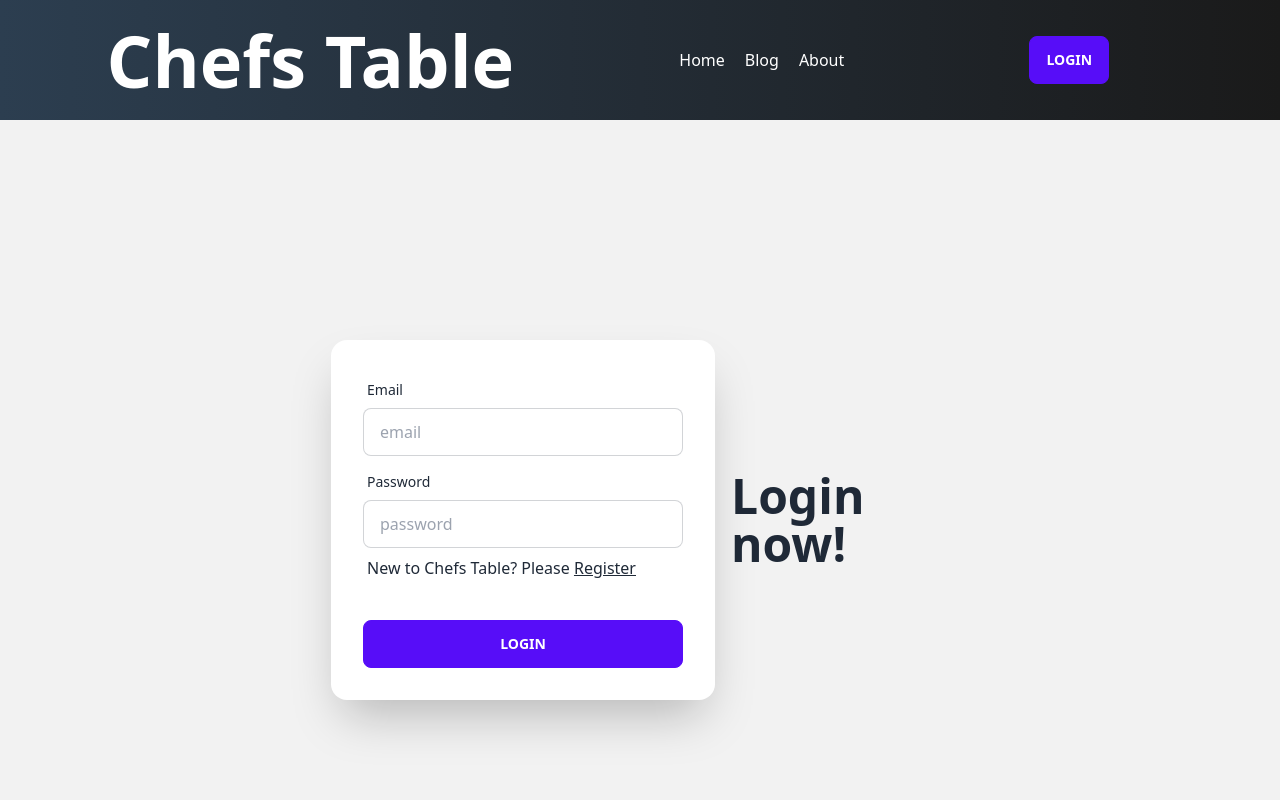
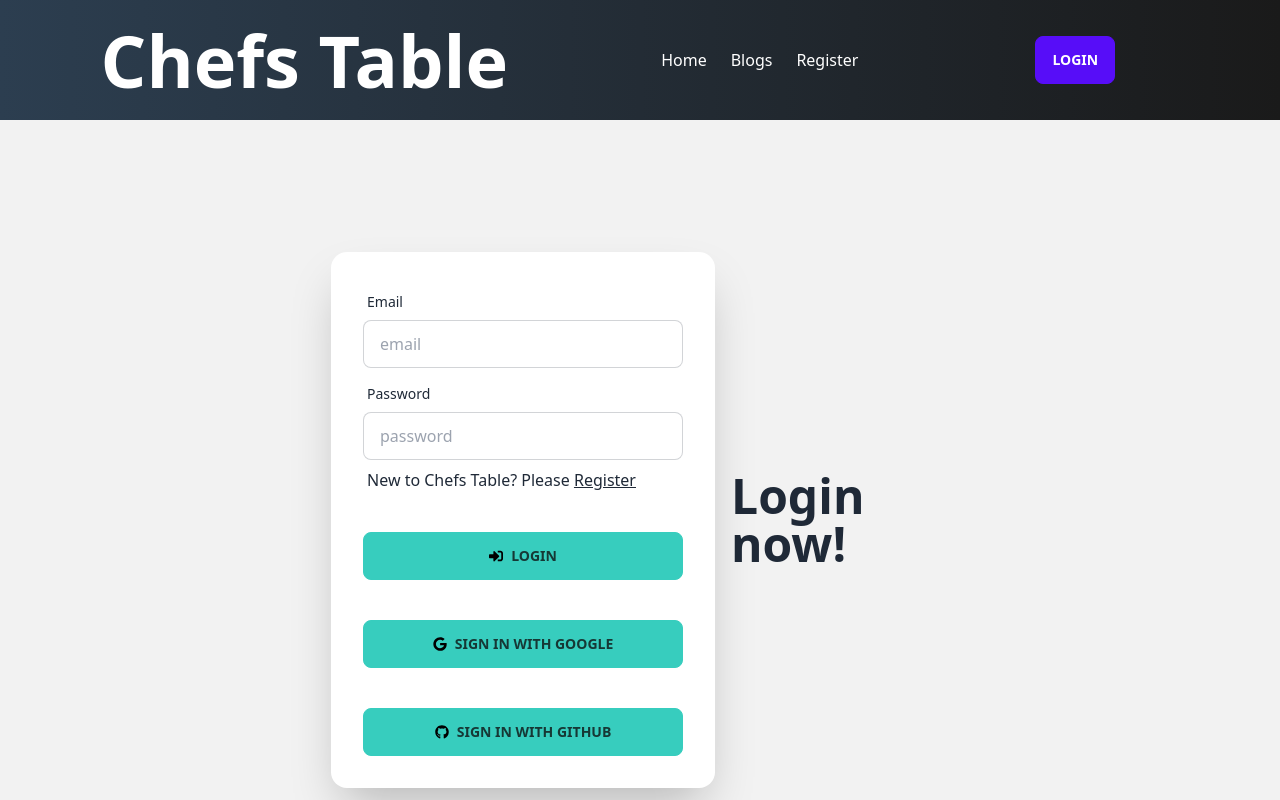
Before and after one commit to evo264714/chef-recipe-hunter-client-, a React (Vite) app: page /login in a window 1280 px wide. Shown: the top 800 px of the page. Built offline with nearby package versions, Linux system fonts and the light colour scheme; no server answers.

Commit message:
active route, github and google signin done

```diff
--- a/src/pages/Login/Login/Login.jsx
+++ b/src/pages/Login/Login/Login.jsx
@@ -1,13 +1,37 @@
-import React, { useContext } from 'react';
+import React, { useContext, useState } from 'react';
 import { Link, useLocation, useNavigate } from 'react-router-dom';
 import { AuthContext } from '../../../providers/AuthProvider';
+import { signInWithPopup } from 'firebase/auth';
+import { FaGoogle } from "react-icons/fa";
+import { FaGithub, FaSignInAlt } from "react-icons/fa";
 
 const Login = () => {
 
-    const { signIn } = useContext(AuthContext);
+    const { signIn, googleProvider, gitHubProvider, auth } = useContext(AuthContext);
+    const [error, setError] = useState('');
     const navigate = useNavigate();
     const location = useLocation()
     const from = location.state?.from?.pathname || '/'
+
+
+    const handleGoogleSignIn = () =>{
+        signInWithPopup(auth, googleProvider)
+        .then(result=>{
+            const user = result.user
+        })
+        .catch(error =>{
+            console.log(error);
+        })
+    }
+    const handleGitHubSignIn = () =>{
+        signInWithPopup(auth, gitHubProvider)
+        .then(result =>{
+            const loggedInUser = result.loggedInUser;
+        })
+        .catch(error =>{
+            console.log(error);
+        })
+    }
 
     const handleLogin = event =>{
         event.preventDefault();
@@ -19,10 +43,12 @@
         signIn(email, password)
         .then(result =>{
             const loggedUser = result.user;
+            console.log(loggedUser);
+            setError('');
             navigate(from, {replace: true})
         })
         .catch(error =>{
-            console.log(error);
+            setError(error.message);
         })
     }
 
@@ -50,9 +76,14 @@
                                 <label className="label">
                                     <span>New to Chefs Table? Please <Link to='/register' className="underline decoration-solid">Register</Link></span>
                                 </label>
+                                <label>
+                                    <span className='text-red-500'>{error}</span>
+                                </label>
                             </div>
                             <div className="form-control mt-6">
-                                <button className="btn btn-primary">Login</button>
+                                <button className="btn btn-accent mb-10"><FaSignInAlt className='text-black me-2'/>Login</button>
+                                <button onClick={handleGoogleSignIn} className="btn btn-accent mb-10"><FaGoogle className='text-black me-2'/>  Sign in with Google</button>
+                                <button onClick={handleGitHubSignIn} className="btn btn-accent"><FaGithub className='text-black me-2'/>Sign in with Github</button>
                             </div>
                         </div>
                     </div>
--- a/src/pages/Login/Register/Register.jsx
+++ b/src/pages/Login/Register/Register.jsx
@@ -1,13 +1,16 @@
-import React, { useContext } from 'react';
+import React, { useContext, useState } from 'react';
 import { Link } from 'react-router-dom';
 import { AuthContext } from '../../../providers/AuthProvider';
 
 const Register = () => {
 
     const { createUser } = useContext(AuthContext);
+    const [error, setError] = useState('');
+    const [success, setSuccess] = useState('');
 
     const handleRegister = event =>{
         event.preventDefault();
+        setSuccess('')
         const form = event.target;
         const name = form.name.value;
         const email = form.email.value;
@@ -18,10 +21,13 @@
         .then(result =>{
             const createdUser = result.user;
             console.log(createdUser);
-
+            setError('')
+            form.reset();
+            setSuccess('Successfully Registered');
         })
         .catch(error =>{
-            console.log(error);
+            setError(error.message);
+
         })
     }
 
@@ -51,23 +57,24 @@
                                 <label className="label">
                                     <span className="label-text">Email</span>
                                 </label>
-                                <input type="email" placeholder="email" name='email' className="input input-bordered" />
+                                <input type="email" placeholder="email" name='email' required className="input input-bordered" />
                             </div>
 
                             <div className="form-control">
                                 <label className="label">
                                     <span className="label-text">Password</span>
                                 </label>
-                                <input type="password" placeholder="password" name='password' className="input input-bordered" />
+                                <input type="password" placeholder="password" name='password' required className="input input-bordered" />
                                 <label>
-                                    <span className='text-red-500'></span>
+                                    <span className='text-red-500'>{error}</span>
+                                    <span className='text-green-500'>{success}</span>
                                 </label>
                                 <label className="label">
                                     <span>Already Have an Account? Please <Link to='/login' className="underline decoration-solid">Login</Link></span>
                                 </label>
                             </div>
                             <div className="form-control mt-6">
-                                <button className="btn btn-primary">Register</button>
+                                <button className="btn btn-accent">Register</button>
                             </div>
                         </div>
                     </div>
--- a/src/pages/Shared/Header/Header.jsx
+++ b/src/pages/Shared/Header/Header.jsx
@@ -1,5 +1,5 @@
 import React, { useContext } from 'react';
-import { Link } from 'react-router-dom';
+import { Link, NavLink } from 'react-router-dom';
 import { AuthContext } from '../../../providers/AuthProvider';
 
 import { FaUserCircle } from "react-icons/fa";
@@ -22,9 +22,37 @@
             <h2 className='text-7xl font-bold text-white'>Chefs Table</h2>
 
             <nav>
-                <Link className='text-white	font-medium mr-5' to="/">Home</Link>
-                <Link className='text-white	font-medium mr-5' to="/blogs">Blog</Link>
-                <Link className='text-white	font-medium mr-5' to="/">About</Link>
+                <NavLink className='me-6'
+                    to="/"
+                    style={({ isActive }) => {
+                        return {
+                            fontWeight: isActive ? "bold" : "",
+                        };
+                    }}
+                >
+                    Home
+                </NavLink>
+                <NavLink className='me-6'
+                    to="/blogs"
+                    style={({ isActive }) => {
+                        return {
+                            fontWeight: isActive ? "bold" : "",
+                        };
+                    }}
+                >
+                    Blogs
+                </NavLink>
+                <NavLink className='me-6'
+                    to="/register"
+                    style={({ isActive }) => {
+                        return {
+                            fontWeight: isActive ? "bold" : "",
+                        };
+                    }}
+                >
+                    Register
+                </NavLink>
+
             </nav>
             <div className='flex w-36 justify-between items-center'>
                 {user && <Link> <FaUserCircle style={{ fontSize: '2rem' }}></FaUserCircle></Link>}
--- a/src/pages/Shared/NavBar/NavBar.jsx
+++ /dev/null
@@ -1,12 +0,0 @@
-import React from 'react';
-import { Link } from 'react-router-dom';
-
-const NavBar = () => {
-    return (
-        <div className=''>
-
-        </div>
-    );
-};
-
-export default NavBar;
--- a/src/providers/AuthProvider.jsx
+++ b/src/providers/AuthProvider.jsx
@@ -1,10 +1,13 @@
 import React, { createContext, useEffect, useState } from 'react';
-import { createUserWithEmailAndPassword, getAuth, onAuthStateChanged, signInWithEmailAndPassword, signOut } from "firebase/auth";
+import { GithubAuthProvider, GoogleAuthProvider, createUserWithEmailAndPassword, getAuth, onAuthStateChanged, signInWithEmailAndPassword, signOut } from "firebase/auth";
 import app from '../firebase/firebase.config';
 
 
 export const AuthContext = createContext(null);
 const auth = getAuth(app);
+
+const googleProvider = new GoogleAuthProvider();
+const gitHubProvider = new GithubAuthProvider();
 
 
 const AuthProvider = ({ children }) => {
@@ -38,7 +41,10 @@
 
     const authInfo = {
         user,
+        googleProvider,
+        gitHubProvider,
         loading,
+        auth,
         createUser,
         signIn,
         logOut
```
